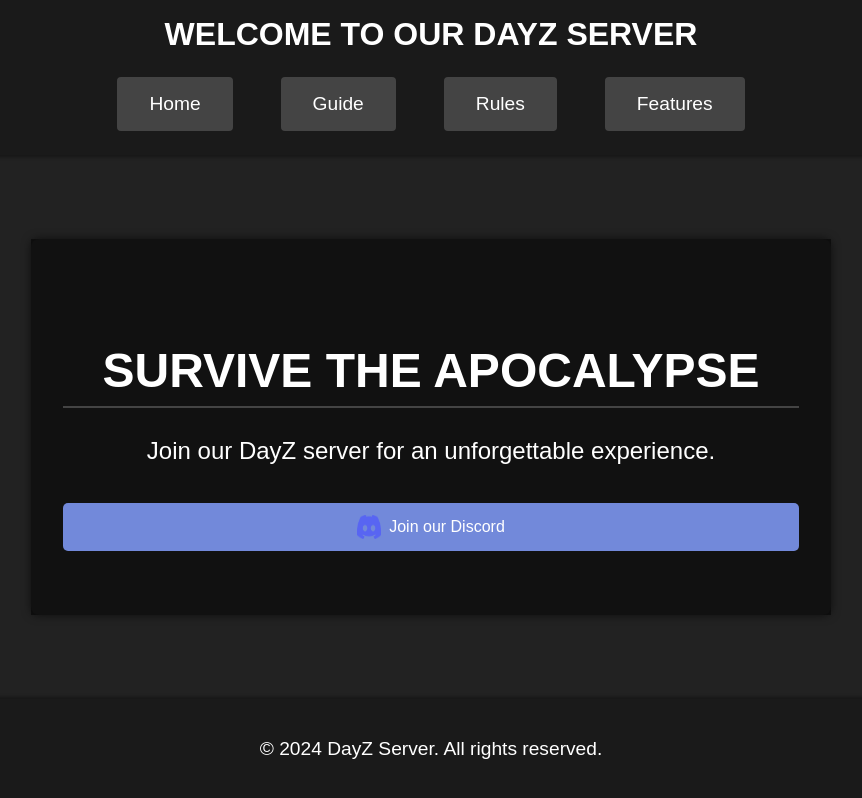
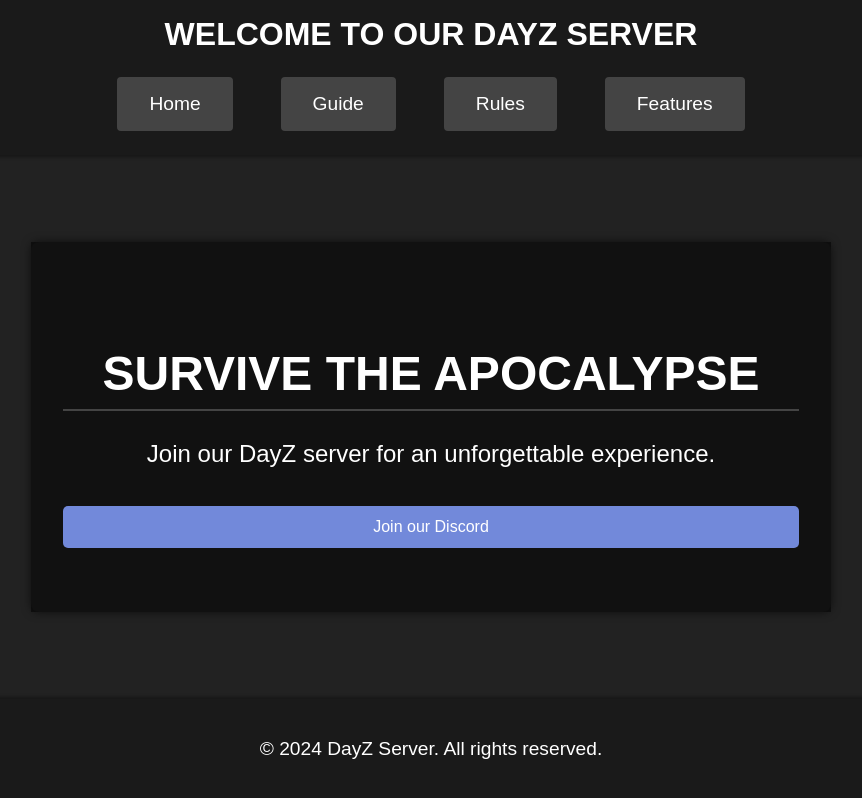
Before and after one commit to indy2104/MurderDayZ, a plain HTML site: page index.html in a window 1280 px wide. Shown: the whole page, without its empty margins (209-1071 px from the left). Drawn offline with Linux system fonts and the light colour scheme.

Commit message:
Update index.html
removed discord image

```diff
--- a/index.html
+++ b/index.html
@@ -25,7 +25,6 @@
             <p>Join our DayZ server for an unforgettable experience.</p>
             <div class="discord-invite">
                 <a href="https://discord.gg/EPQxh35BW7" target="_blank">
-                    <img src="discord-logo.png" alt="Discord" class="discord-logo">
                     <span>Join our Discord</span>
                 </a>
             </div>
```
